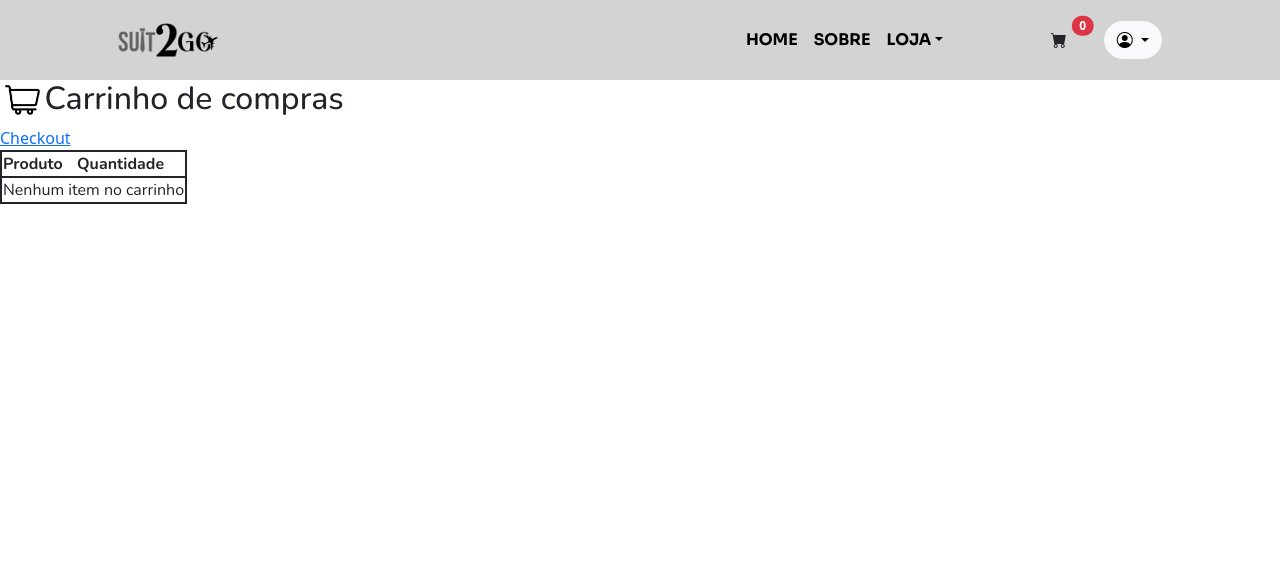
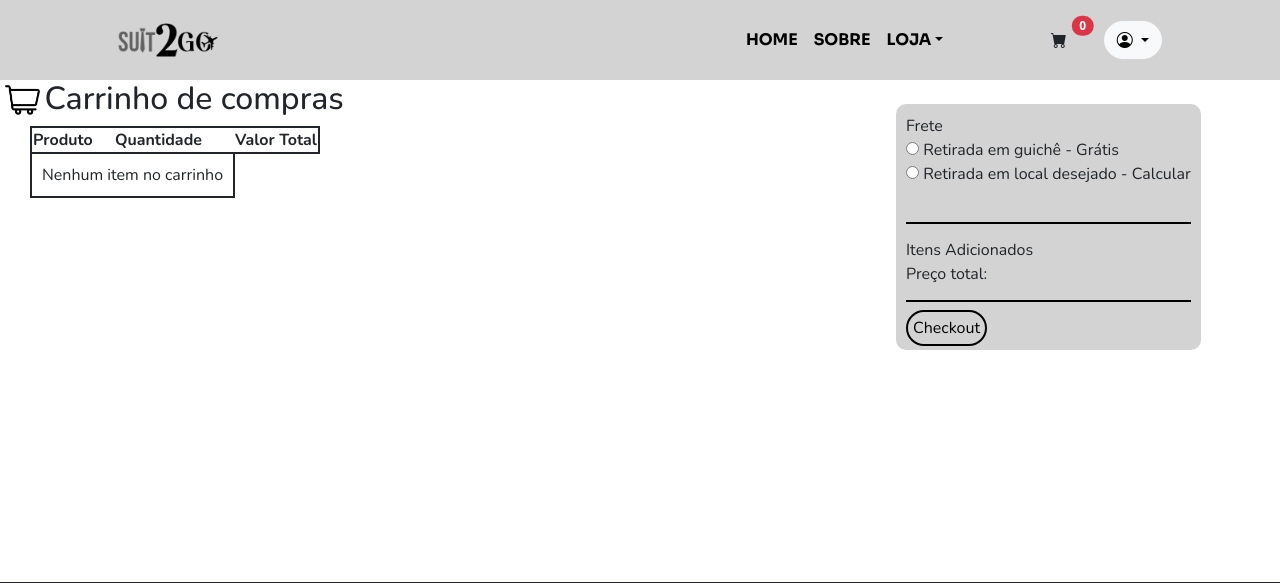
Before and after one commit to Cadord/Suit2Go, a Django app: page /meu_carrinho in a window 1280 px wide. Shown: the top 583 px of the page. Run offline with Django 5.2, Linux system fonts and the light colour scheme; some libraries are stand-ins or nearby versions.

Commit message:
Estilização das novas features

```diff
--- a/app/templates/componentes/roupa_card.html
+++ b/app/templates/componentes/roupa_card.html
@@ -3,7 +3,7 @@
         <!-- Product image-->
         <img id='card-roupa' class="card-img-top roupa-thumbnail imagem-card" src="media/{{ roupa.fotosroupas_set.all.0.fotoUrl }}" alt="{{ roupa.nome }}" />
         <!-- Product details-->
-        <div class="card-body p-4">
+        <div id='corpo-card' class="card-body p-4">
             <div class="text-center">
                 <!-- Product name-->
                 <h5 class="fw-bolder">{{ roupa.nome }}</h5>
@@ -13,7 +13,7 @@
         </div>
         <!-- Product actions-->
         <div class="card-footer p-4 pt-0 border-top-0 bg-transparent">
-            <div class="text-center"><a class="btn btn-outline-dark mt-auto" href="{% url 'roupa' idroupa=roupa.id_roupas %}">Ver mais</a></div>
+            <div class="text-center"><a class="btn btn-outline-dark mt-auto" href="{% url 'roupa' idroupa=roupa.id_roupas %}"  id='bot-card'>Ver mais</a></div>
         </div>
     </div>
 </div>
--- a/app/templates/meu_carrinho.html
+++ b/app/templates/meu_carrinho.html
@@ -29,7 +29,7 @@
   }
 </script>
 
-<div>
+<div class='carrinhocontainer'>
   <div class='carrinho-header'>
     <img class='carrinho-icon' src="{% static  'img/shop-cart.png' %}">
     <h2>Carrinho de compras</h2>
@@ -42,12 +42,14 @@
         <th>Produto</th>
         <th>Quantidade</th>
         <th></th>
+        <th>Valor Total</th>
       </tr>
     </thead>
-    <tbody>
+    <tbody id='itenscarrinho'>
     {% for item in carrinho.items %}
       <tr id="cartItem-{{item.productId}}">
-        <td>{{item.name}}</td>
+        <td id='itemcarrinho'>{{item.name}}</td>
+        <td id='itemcarrinho'>{{item.preco}}</td>
         <td>
           <span id="itemQtd-{{item.productId}}">{{item.quantity}}</span>
           <button onclick="handleUpdateQuantity('{{item.productId}}', -1)">-</button>
@@ -66,9 +68,36 @@
     {% endif %}
     </tbody>
     <tfoot>
-      <a href="{% url 'checkout' %}" >Checkout</a>
+
     </tfoot>
   </table>
   {% endif %}
 </div>
+<div class='frete-container'>
+  <div>
+    <h>Frete</h1>
+  </div>
+  <div>
+    <label>
+      <input type="radio" name="escolha" value="opcao1"> Retirada em guichê - Grátis
+    </label>
+    <br>
+    <label>
+      <input class='opt2' type="radio" name="escolha" value="opcao2"> Retirada em local desejado - Calcular
+    </label>
+  </div>
+  <div id='linha-step' class='linha'>
+  </div>
+  <div>
+    Itens Adicionados
+  </div>
+  <div>
+    Preço total:
+  </div>
+  <div id='linha-step' class='linha'>
+  </div>
+  <div>
+    <a id='checkoutbutton' href="{% url 'checkout' %}" >Checkout</a>
+  </div>
+</div>
 {% endblock %}
--- a/app/templates/roupa.html
+++ b/app/templates/roupa.html
@@ -79,12 +79,12 @@
                     </div> {% endcomment %}
                     <img class='imagem-main' src='/media/{{roupa.fotosroupas_set.all.0.fotoUrl}}'>
                 </div>
-                <div>
+                <div class='roupa-final'>
                     <div class='details-section'>
                         <h1 id="nome-roupa" class="display-5 fw-bolder">{{roupa.nome}}</h1>
                         <div id='preco-cartão'>
                             <img id='card-logo' src="{% static 'img/creditcard.png' %}">
-                            <h1> R$ <span id='preco-alugar'
+                            <h1 id='RS'> R$ <span id='preco-alugar'
                                     data-default-price="{{variacao.preco_aluguel}}">{{variacao.preco_aluguel}}</span>
                             </h1>
                         </div>
--- a/static/styles.css
+++ b/static/styles.css
@@ -277,7 +277,7 @@ font-size: 2vh;
   align-items: center;
   border: none; /* Remover a borda padrão */
   border-top: 2px solid black; /* Estilizar a linha */
-  width: 50%; /* Definir a largura da linha */
+  width:90%; /* Definir a largura da linha */
   margin-left: 5%;
 }
 
@@ -431,26 +429,33 @@ font-size: 2vh;
 }
 
 .cart {
+
   font-family: 'Nunito', sans-serif;
+  margin-left: 30px;
+  margin-bottom: 30px;
 }
 
 .cart-prod-quant {
   border: 2px solid;
+  padding: 10px;
+
 }
 
 #cartItem {
   border: 2px solid;
+  padding: 10px;
 
 }
 
 #cart-none {
   border: 2px solid;
+  padding: 10px;
 }
 
 .details-section {
     position: absolute;
     right: 40%;
-    top: 42%;
+    top: 38%;
 }
 
 .colors {
@@ -484,3 +489,116 @@ font-size: 2vh;
 .tamanhos {
   margin-right: 10px; /* Adicione um espaço à direita entre os tamanhos */
 }
+#valoralugar {
+  font-family: 'Nunito', sans-serif;
+  font-size: x-large;
+}
+
+#checkoutbutton {
+  font-family: 'Nunito',sans-serif;
+  color: black;
+  text-decoration: none;
+  border: 2px solid;
+  border-radius: 100px;
+  padding: 5px;
+  margin-top: 30%;
+}
+
+#checkoutbutton:hover {
+  font-family: 'Nunito',sans-serif;
+  background-color: black;
+  color: white;
+  text-decoration: none;
+  border: 2px solid;
+  border-color: black;
+  border-radius: 100px;
+  margin-top: 30px;
+  padding: 5px;
+}
+
+#itenscarrinho{
+  margin: 30px;
+}
+
+#passo1{
+  margin: 30px;
+}
+
+.botaop2 {
+  margin-top: 5%;
+}
+
+.carrinhoheader {
+  display: flex;
+}
+
+.frete-container {
+  font-family: 'Nunito', sans-serif;
+  padding: 10px;
+  background: lightgray;
+  position: absolute;
+  left: 70%;
+  top: 13%;
+  border-radius: 10px;
+}
+
+.opt2 {
+  margin-bottom: 10%;
+}
+
+#linha-step{
+  margin-left: 0%;
+  margin-bottom: 5%;
+  margin-top: 5%;
+  width: 100%;
+}
+
+
+.stepper-1 {
+  padding: 5px;
+  border-radius: 30px;
+  margin-top: 20px;
+  margin-left: 30px;
+  font-family: 'Nunito', sans-serif;
+  width: 600px;
+  background-color: lightgray;
+}
+
+#id_endereco_rua {
+  margin-left: 70px;
+}
+
+#id_endereco_numero {
+  margin-left: 42px;
+}
+
+#id_endereco_bairro {
+  margin-left: 56px ;
+}
+
+#id_endereco_cidade {
+  margin-left: 50px ;
+}
+
+#id_endereco_cep {
+  margin-left: 71px ;
+}
+
+.botao-step {
+  border: 2px solid;
+  border-color: black;
+  font-family: 'Nunito',sans-serif;
+  background-color: lightgray;
+  padding: 6px;
+  border-radius: 30px;
+}
+
+.botao-step:hover {
+  border: 2px solid;
+  color: white;
+  border-color: black;
+  font-family: 'Nunito',sans-serif;
+  background-color: black;
+  padding: 6px;
+  border-radius: 30px;
+}
```
Also changed, not shown: other parts of static/styles.css (+18 -20 lines), app/templates/checkout.html (+4 -5 lines).
